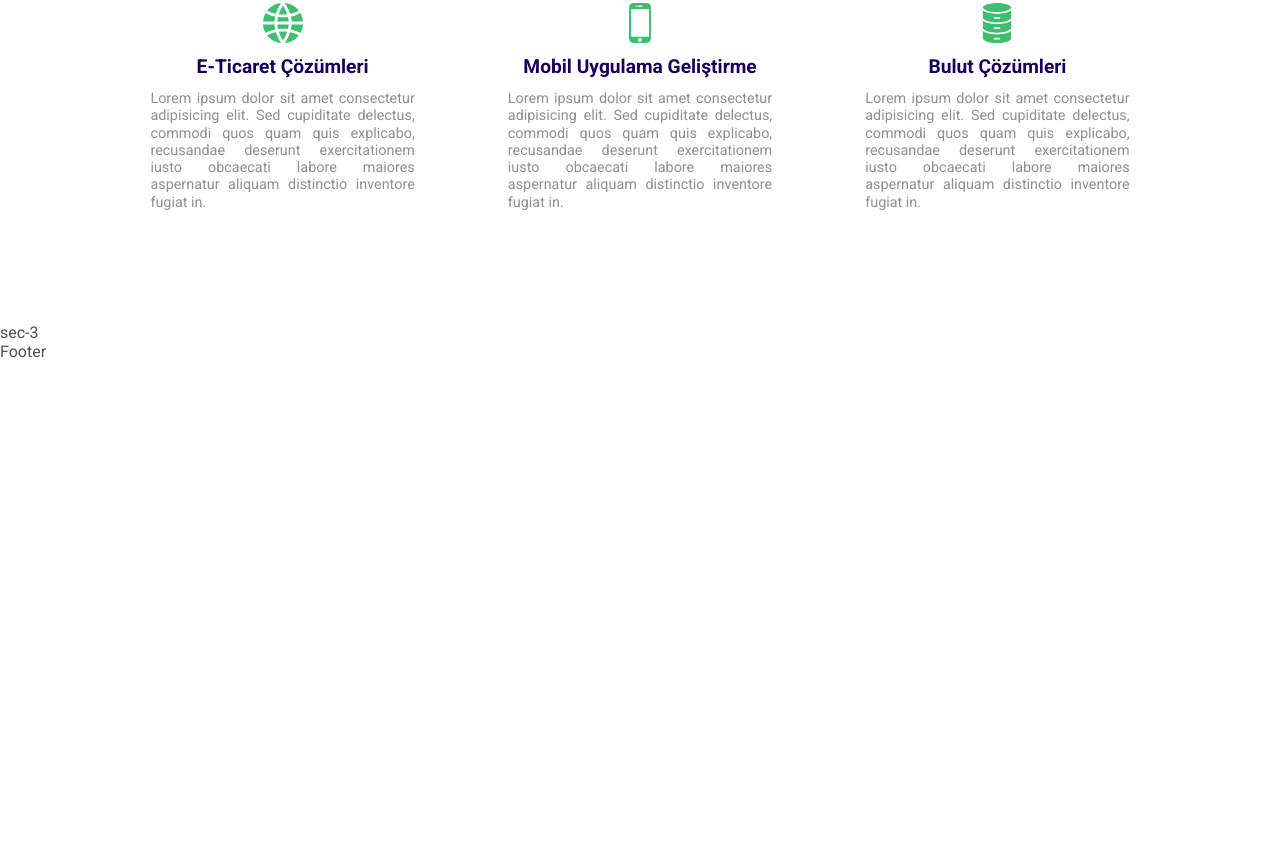
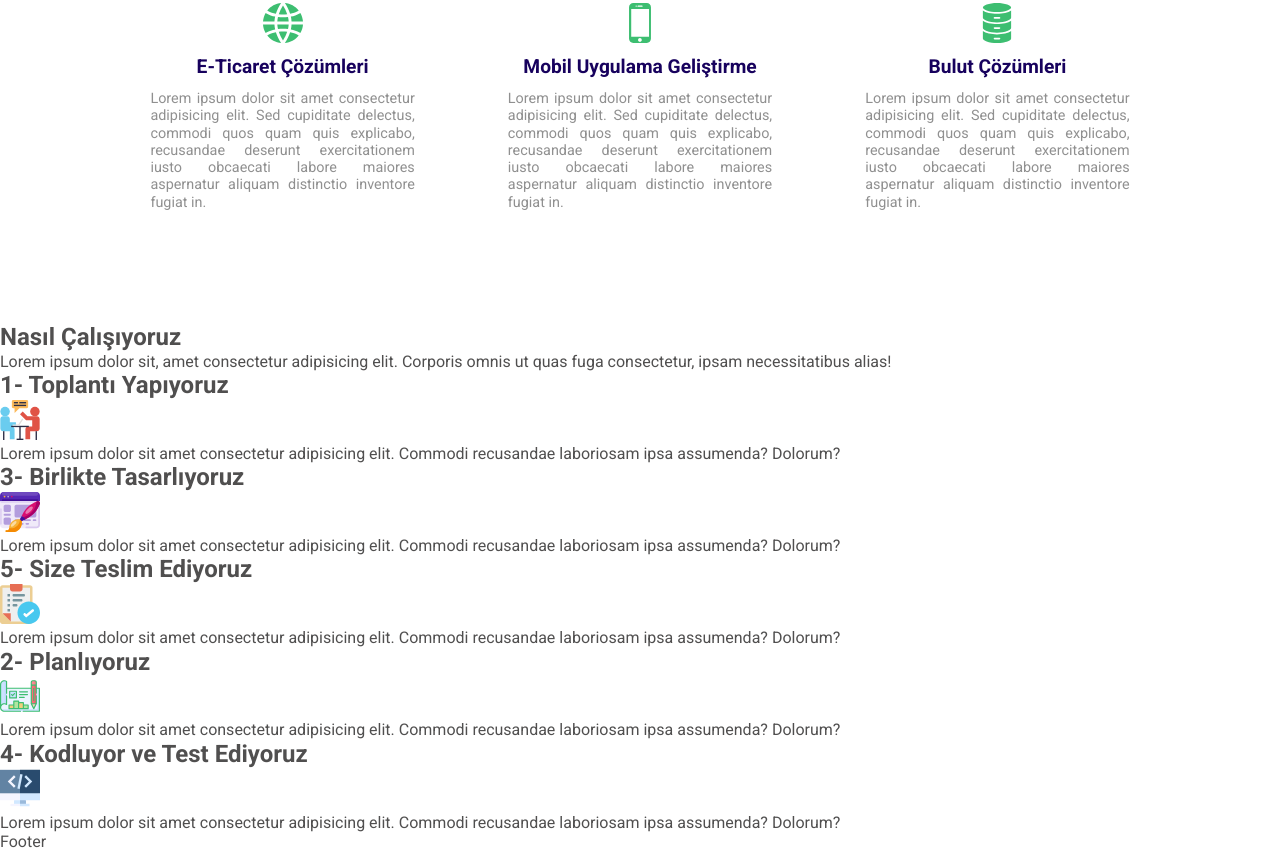
Before and after one commit to aydogdu-ali/company_website_example, a website: page index.html in a window 1280 px wide. Shown: the part 1404-2255 px from the top of the page. Before the commit the page ends 1765 px from the top, so only its background shows below. Drawn offline with Linux system fonts and the light colour scheme.

Commit message:
added sec-workflow html

```diff
--- a/index.html
+++ b/index.html
@@ -75,6 +75,7 @@
         </div>
       </header>
       <!--Header End-->
+      <!--Section-Features Start-->
       <section class="sec-info">
         <div class="sec-info__container">
           <div class="sec-info__left">
@@ -94,6 +95,7 @@
               <span> Devam</span>
             </button>
           </div>
+
           <div class="sec-info__right">
             <img
               class="sec-info__img"
@@ -107,7 +109,11 @@
         <div class="sec-features__top">
           <h1 class="t2">Ne Yapabiliriz</h1>
           <p class="t4">
-            Lorem ipsum dolor sit amet consectetur adipisicing elit. Et voluptatem, culpa itaque harum inventore nisi natus ipsa corrupti deserunt eveniet, architecto fugiat quaerat neque sed quia exercitationem dolore illo saepe dicta quae ratione dignissimos, dolor vitae. Cumque impedit dignissimos omnis?
+            Lorem ipsum dolor sit amet consectetur adipisicing elit. Et
+            voluptatem, culpa itaque harum inventore nisi natus ipsa corrupti
+            deserunt eveniet, architecto fugiat quaerat neque sed quia
+            exercitationem dolore illo saepe dicta quae ratione dignissimos,
+            dolor vitae. Cumque impedit dignissimos omnis?
           </p>
         </div>
         <div class="sec-features__bottom">
@@ -185,7 +191,88 @@
           </div>
         </div>
       </section>
-      <section class="sec-3">sec-3</section>
+      <!--Section-Features End-->
+
+      <!--Section-workflow Start-->
+      <section class="sec-workflow">
+        <div class="sec-workflow__top">
+          <h1>Nasıl Çalışıyoruz</h1>
+          <p>
+            Lorem ipsum dolor sit, amet consectetur adipisicing elit. Corporis
+            omnis ut quas fuga consectetur, ipsam necessitatibus alias!
+          </p>
+        </div>
+        <div class="sec-workflow__bottom">
+          <div class="sec workflow-left">
+            <div class="sec-workflow__box">
+              <h2>1- Toplantı Yapıyoruz</h2>
+              <svg class="sec-features__icon">
+                <use xlink:href="images/sprite.svg#interview"></use>
+              </svg>
+              <p>
+                Lorem ipsum dolor sit amet consectetur adipisicing elit. Commodi
+                recusandae laboriosam ipsa assumenda? Dolorum?
+              </p>
+            </div>
+            <div class="sec-workflow__box"></div>
+            <div class="sec-workflow__box">
+              <h2>3- Birlikte Tasarlıyoruz</h2>
+              <svg class="sec-features__icon">
+                <use xlink:href="images/sprite.svg#content"></use>
+              </svg>
+              <p>
+                Lorem ipsum dolor sit amet consectetur adipisicing elit. Commodi
+                recusandae laboriosam ipsa assumenda? Dolorum?
+              </p>
+            </div>
+            <div class="sec-workflow__box"></div>
+            <div class="sec-workflow__box">
+              <h2>5- Size Teslim Ediyoruz</h2>
+              <svg class="sec-features__icon">
+                <use xlink:href="images/sprite.svg#completed-task"></use>
+              </svg>
+              <p>
+                Lorem ipsum dolor sit amet consectetur adipisicing elit. Commodi
+                recusandae laboriosam ipsa assumenda? Dolorum?
+              </p>
+            </div>
+          </div>
+          <div class="sec workflow-linebox">
+            <div class="sec-workflow__line">
+              <span class="sec-workfloww__circle"></span>
+              <span class="sec-workfloww__circle"></span>
+              <span class="sec-workfloww__circle"></span>
+              <span class="sec-workfloww__circle"></span>
+              <span class="sec-workfloww__circle"></span>
+            </div>
+          </div>
+          <div class="sec workflow-right">
+            <div class="sec-workflow__box"></div>
+            <div class="sec-workflow__box">
+              <h2>2- Planlıyoruz</h2>
+              <svg class="sec-features__icon">
+                <use xlink:href="images/sprite.svg#planning"></use>
+              </svg>
+              <p>
+                Lorem ipsum dolor sit amet consectetur adipisicing elit. Commodi
+                recusandae laboriosam ipsa assumenda? Dolorum?
+              </p>
+            </div>
+            <div class="sec-workflow__box"></div>
+            <div class="sec-workflow__box">
+              <h2>4- Kodluyor ve Test Ediyoruz</h2>
+              <svg class="sec-features__icon">
+                <use xlink:href="images/sprite.svg#programming"></use>
+              </svg>
+              <p>
+                Lorem ipsum dolor sit amet consectetur adipisicing elit. Commodi
+                recusandae laboriosam ipsa assumenda? Dolorum?
+              </p>
+            </div>
+            <div class="sec-workflow__box"></div>
+          </div>
+        </div>
+      </section>
       <footer>Footer</footer>
     </div>
   </body>
```
